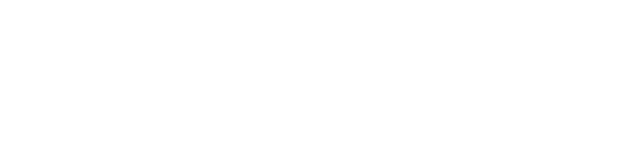
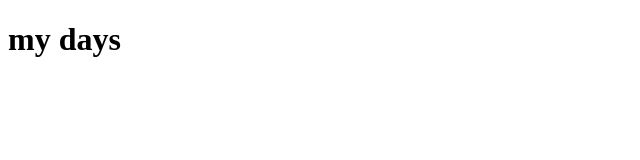
Before and after one commit to khattakahmad18/git_test, a plain HTML site: page html-boilerplate/index.html in a window 1280 px wide. Shown: the whole page, without its empty margins (0-640 px from the left). Drawn offline with Linux system fonts and the light colour scheme.

Commit message:
Heading changed

```diff
--- a/html-boilerplate/index.html
+++ b/html-boilerplate/index.html
@@ -6,6 +6,6 @@
     <title>Document</title>
 </head>
 <body>
-
+    <h1>my days</h1>
 </body>
 </html>
```
